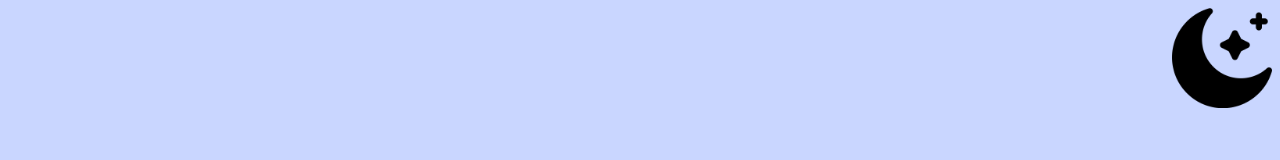
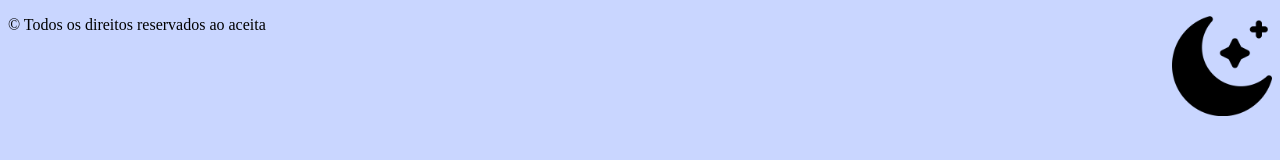
Before and after one commit to aceitadev/Tema-branco-e-escuro-, a plain HTML site: page home.html in a window 1280 px wide. Drawn offline with Linux system fonts and the light colour scheme; a web font is replaced by a local one.

Commit message:
Atualização

```diff
--- a/home.html
+++ b/home.html
@@ -17,4 +17,10 @@
     <script src="script.js"></script>
 </body>
 
+<header>
+    <div class="Informações">
+        <p>&copy Todos os direitos reservados ao aceita</p>
+    </div>
+</header>
+
 </html>
```
